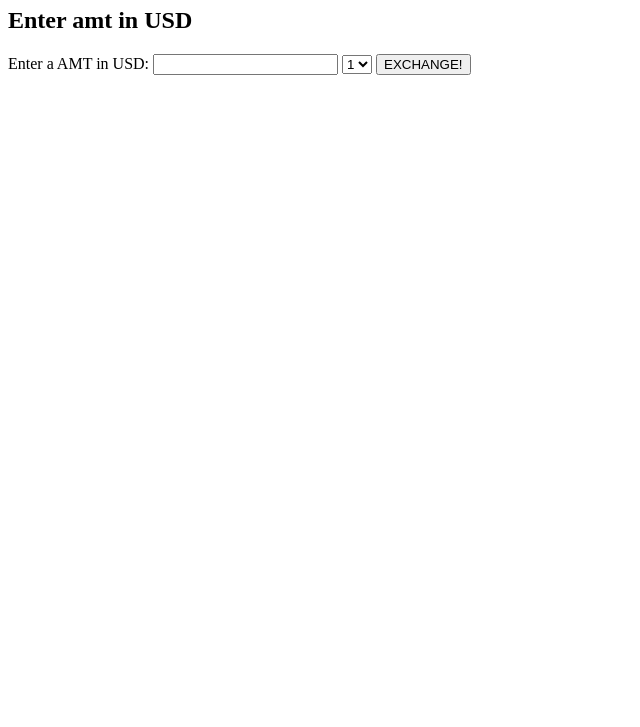
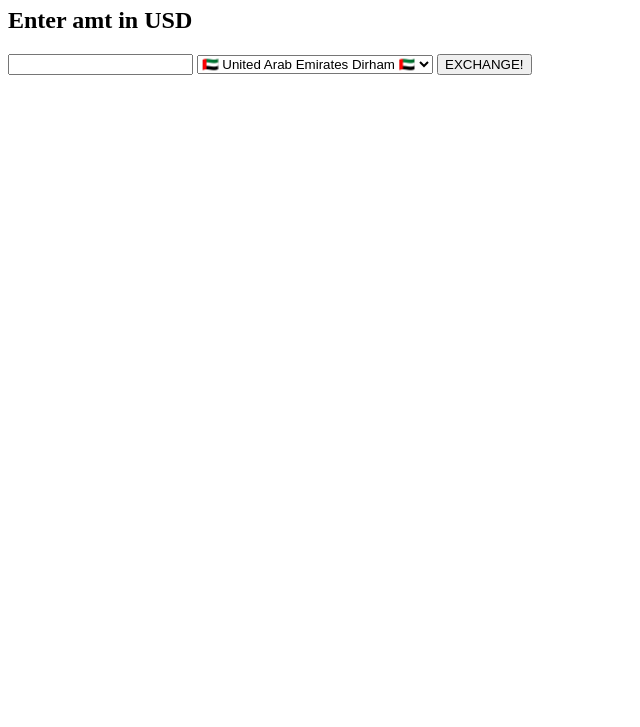
Before and after one commit to christinereina/epicodus-currency, a website built with webpack: page src/index.html in a window 1280 px wide. Shown: the part 73-800 px from the top of the page, without its empty margins (0-640 px from the left). Built offline with nearby package versions, Linux system fonts and the light colour scheme; a web font is replaced by a local one.

Commit message:
add 6 different currencies to convert to form

```diff
--- a/src/index.html
+++ b/src/index.html
@@ -1,26 +1,23 @@
 <!DOCTYPE html>
 <html lang="en">
 <head>
+  <link href="https://fonts.googleapis.com/css2?family=Open+Sans&family=Poppins:wght@500;800&display=swap" rel="stylesheet">
   <meta charset="UTF-8">
   <meta name="viewport" content="width=device-width, initial-scale=1.0">
-  <link href="https://fonts.googleapis.com/css2?family=Lato:ital,wght@0,100;1,300&family=Playfair+Display:ital,wght@1,400;1,900&display=swap" rel="stylesheet">
-  <script type="text/javascript" src="main.js"></script>
   <title> $ $ $ $ $</title>
-  <link rel="stylesheet" href="src/styles.css">
 </head>
 <body>
   <h1>C U R R E N $ Y </h1>
-  <form id="exchangeRate" type="submit">
-    <h2>Enter amt in USD</h2>
-    <label for="userAmt">Enter a AMT in USD:</label>
-    <input id="userAmt" type="text">
-    <select class="form-control" id="convertAmt">
-      <option value="1">1</option>
-      <option value="2">2</option>
-      <option value="3">3</option>
-      <option value="4">4</option>
-      <option value="5">5</option>
-      <option value="6">6</option>
+  <form id="form">
+    <label for="usd"><h2>Enter amt in USD</h2></label>
+    <input id="usd" type="text">
+    <select class="form-control" id="convert">
+      <option value="AED"> 🇦🇪 United Arab Emirates Dirham 🇦🇪 </option>
+      <option value="ARS"> 🇦🇷 Argentine Peso 🇦🇷 </option>
+      <option value="AUD"> 🇦🇺 Australian Dollar🇦🇺 </option>
+      <option value="BGN" >🇧🇬 Bulgarian Lev 🇧🇬 </option>
+      <option value="BRL"> 🇧🇷 Brazilian Real🇧🇷 </option>
+      <option value="BSD"> 🇧🇸 Bahamian Dollar 🇧🇸</option>
     </select>
     <button type="submit" class="btn-success">EXCHANGE!</button>
     </form>
```
